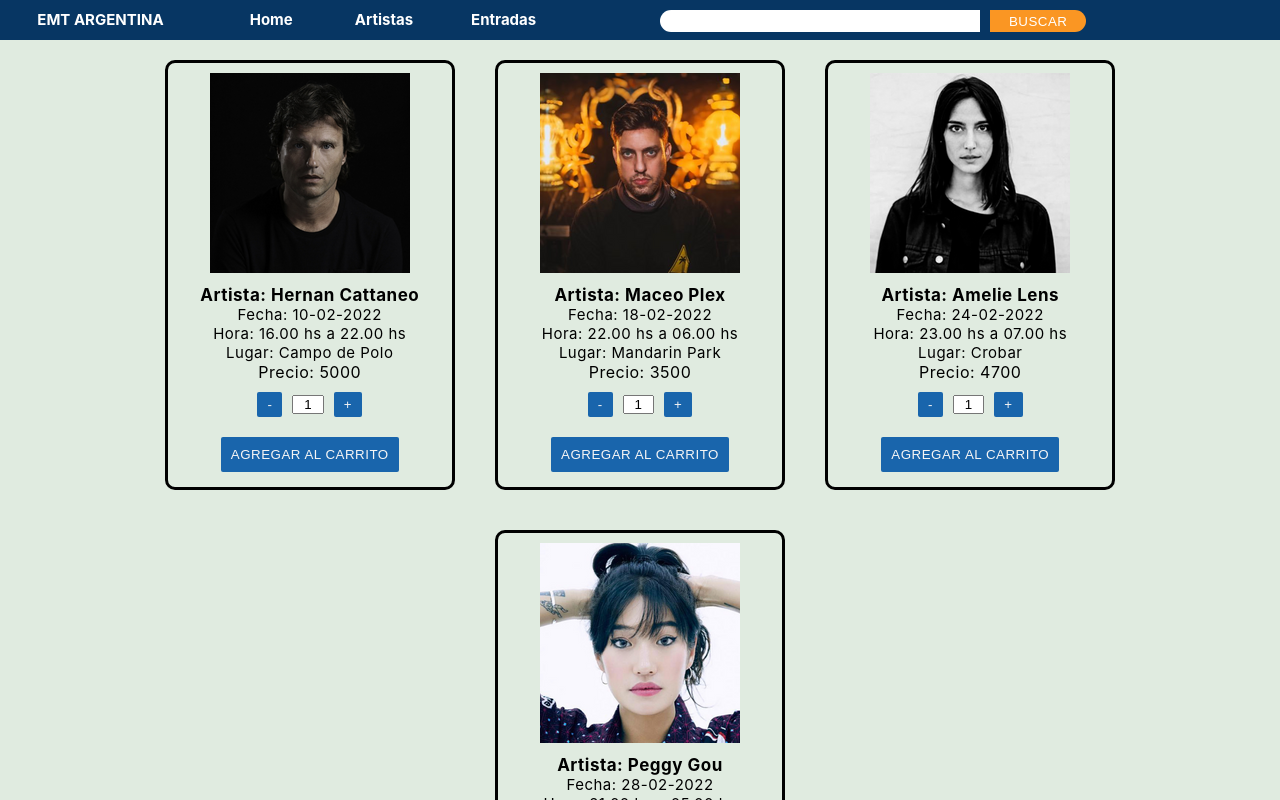
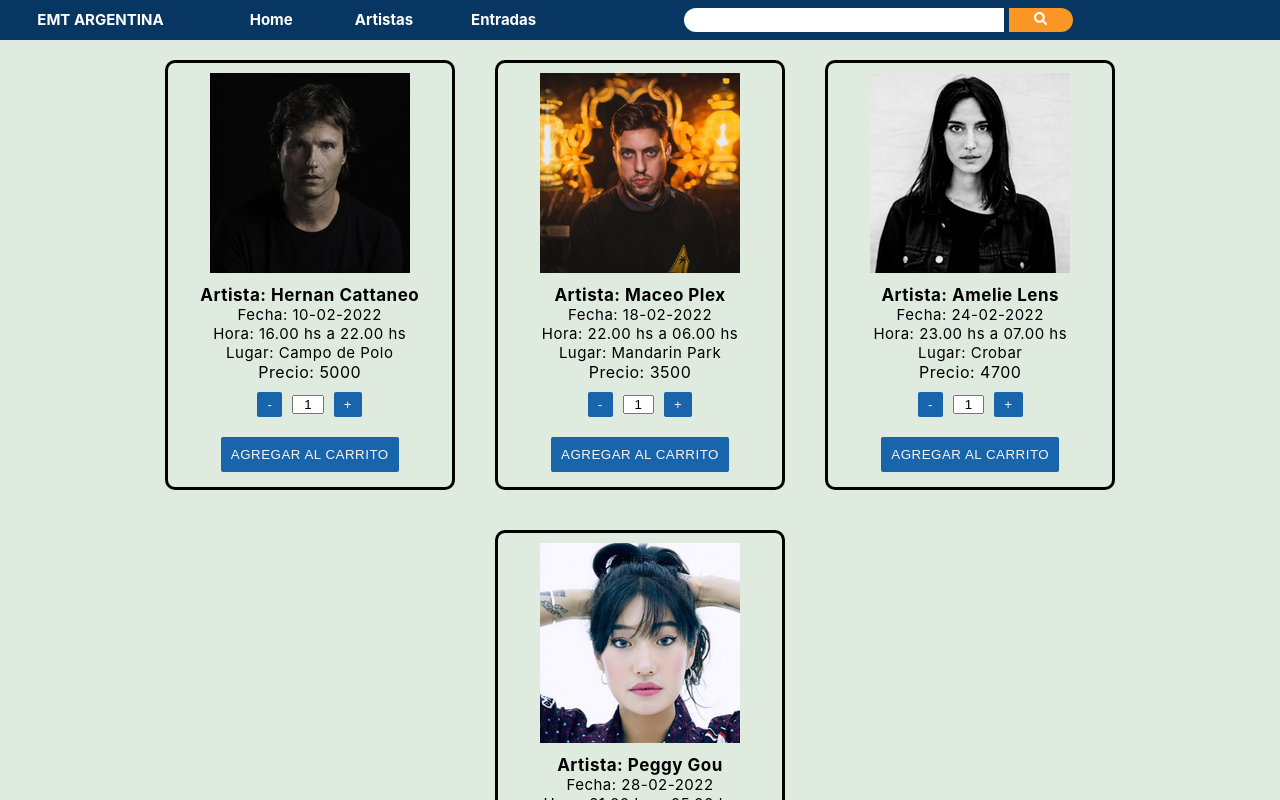
Before and after one commit to BrianKonz/ReactBrianKonz, a React (Create React App) app: page / in a window 1280 px wide. Shown: the top 800 px of the page. Built offline with nearby package versions, Linux system fonts and the light colour scheme.

Commit message:
agrego icons

```diff
--- a/package.json
+++ b/package.json
@@ -8,6 +8,7 @@
     "@testing-library/user-event": "^13.5.0",
     "react": "^17.0.2",
     "react-dom": "^17.0.2",
+    "react-icons": "^4.3.1",
     "react-scripts": "^5.0.0",
     "web-vitals": "^2.1.2"
   },
--- a/src/Componentes/NavBar/nav.css
+++ b/src/Componentes/NavBar/nav.css
@@ -47,12 +47,13 @@
 
 .buscarNav {
     width: 50%;
-    height: 55%;
+    height: 60%;
     outline: 0 none;
     box-sizing: border-box;
     border: none;
     padding: 0 20px;
     border-radius: 25px 0 0 25px;
+    padding-top: 7px;
 }
 
 .liNav {
@@ -69,8 +70,8 @@
 }
 
 .botonNav {
-    width: 15%;
-    height: 55%;
+    width: 10%;
+    height: 60%;
     border: none;
     border-radius: 0 25px 25px 0;
     text-transform: uppercase;
@@ -78,24 +79,16 @@
     text-decoration: none;
     color: white;
     cursor: pointer;
-    outline: none;
+    outline: 0;
     background-color: #fa9623;
-    margin: 10px;
+    margin-top: 8px;
+    margin-left: 5px;
 }
 
-.botonNav:hover {
-    text-shadow:
-		0 0 5px rgb(255, 0, 255),
-		0 0 10px rgba(255, 0, 255),
-		0 0 20px rgba(255, 0, 255),
-		0 0 40px rgb(127, 38, 100),
-		0 0 80px rgba(127, 38, 100),
-		0 0 90px rgba(127, 38, 100),
-		0 0 100px rgba(127, 38, 100);
+
+.lupa {
     color: white;
-    transition: all .1s ease-in-out;
+    justify-content: center;
+    padding: 3px;
+
 }
-
-.icon-tabler-shopping-cart {
-    margin: .5rem;
-}
--- a/src/Componentes/NavBar/navBar.js
+++ b/src/Componentes/NavBar/navBar.js
@@ -1,4 +1,5 @@
 import "./nav.css";
+import { FaSearch } from 'react-icons/fa'
 
 const NavBar = () => {
    return (
@@ -18,9 +19,12 @@ const NavBar = () => {
                 </li>
                 <div className="contenedorBuscador">
                     <input className="buscarNav" type="serch"></input>
-                    <button className="botonNav" type="submit">Buscar</button>
+                    <button className="botonNav" type="submit">
+                    <FaSearch className="lupa" />
+                    </button>
                 </div>
                 <div>
+
                 </div>
                 </ul>
         </>
```
Also changed, not shown: 1 other file (tests, documents, lock files or other folders).
